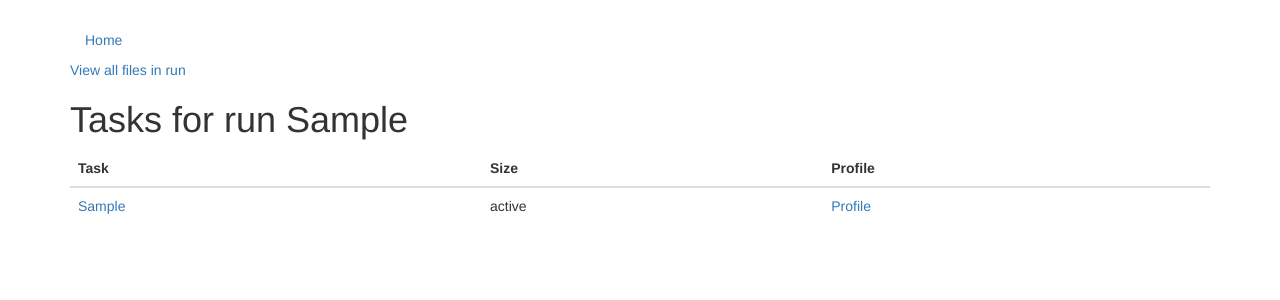
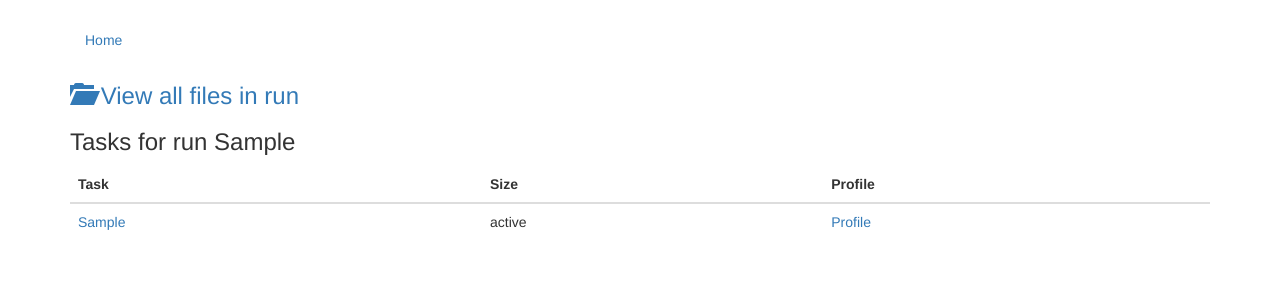
Before and after one commit to broadinstitute/phlock, a Python web app: template ui/templates/show-run.html in a window 1280 px wide. Shown: the top 300 px of the page. Run offline with Jinja, Linux system fonts and the light colour scheme; the template is opened without the code that fills it: most values are stand-ins (such as "Sample title", 1, 10 or a date in 2020); some libraries are stand-ins or nearby versions.

Commit message:
made list files in run link more prominent

```diff
--- a/ui/templates/show-run.html
+++ b/ui/templates/show-run.html
@@ -3,9 +3,9 @@
 {% block title %}Run {{ run_dir }}{% endblock %}
 
 {% block content %}
-  <a href="/list-run-files/{{ run_name }}">View all files in run</a>
+  <h3><a href="/list-run-files/{{ run_name }}"><span class="glyphicon glyphicon-folder-open"></span> View all files in run</a></h3>
 
-  <h1>Tasks for run {{ run_dir }}</h1>
+  <h3>Tasks for run {{ run_dir }}</h3>
 
   <table class="table">
     <thead>
```
